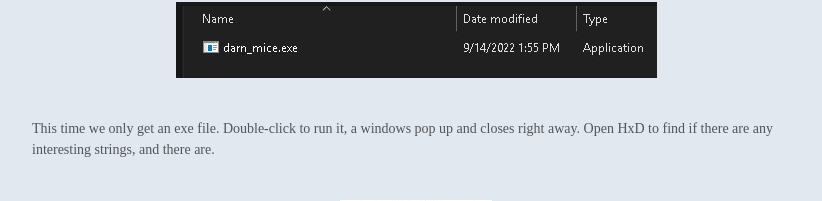
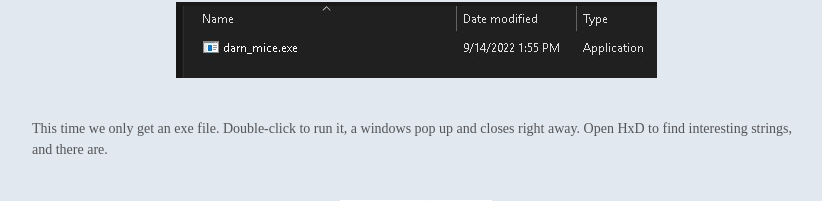
Before and after one commit to 0ji54n/0ji54n.github.io, a React (Create React App) app: page /works/flareon9/04 in a window 1280 px wide. Shown: the part 718-919 px from the top of the page, without its empty margins (224-1046 px from the left). Built offline with nearby package versions, Linux system fonts and the light colour scheme; a web font is replaced by a local one.

Commit message:
grammar fixing

```diff
--- a/src/main/darnmice.js
+++ b/src/main/darnmice.js
@@ -53,7 +53,7 @@ const Content = () =>{
             </Code>
             <Text marginTop="10" color={useColorModeValue('blackAlpha.700','white')} fontSize="14"><Highlight query="flare" styles={{color:"green.500"}}>Again, extract the file with the "flare" password.</Highlight></Text>
             <Img justifySelf="center" src={folder} alt="folder" marginTop="10"/>
-            <Text marginTop="10" color={useColorModeValue('blackAlpha.700','white')} fontSize="14">This time we only get an exe file. Double-click to run it, a windows pop up and closes right away. Open HxD to find if there are any interesting strings, and there are.</Text>
+            <Text marginTop="10" color={useColorModeValue('blackAlpha.700','white')} fontSize="14">This time we only get an exe file. Double-click to run it, a windows pop up and closes right away. Open HxD to find interesting strings, and there are.</Text>
             <Img justifySelf="center" src={HxD} alt="HxD" marginTop="10"/>
             <Text marginTop="10" color={useColorModeValue('blackAlpha.700','white')} fontSize="14">Next, open IDA to static analysis before throwing it into the debugger. We can see the cmp [ebp+argc], 2, if ZF is 0 then it'll just jump to loc_4011F0 and end the program.</Text>
             <Img justifySelf="center" src={IDA} alt="IDA" marginTop="10"/>
--- a/src/main/t8.js
+++ b/src/main/t8.js
@@ -41,7 +41,7 @@ const Content = () =>{
             textAlign="center" as="i" >FLARE FACT #823: Studies show that C++ Reversers have fewer friends on average than normal people do. That's
             why you're here, reversing this, instead of with them, because they don't exist.
             </Code>
-            <Text color={useColorModeValue('blackAlpha.700','white')} fontSize="14">Extract the zip file, this time we get an exe file and a pcap file. The Pcap file contains network traffic info so the best choice when we choose a program to open it is Wireshark for now.</Text>
+            <Text color={useColorModeValue('blackAlpha.700','white')} fontSize="14">Extract the zip file, this time we get an exe file and a pcap file. The pcap file contains network traffic info so the best choice when we choose a program to open it is Wireshark for now.</Text>
             <Img justifySelf="center" src={pcapfilepicture} alt="pcapfilepicture" marginTop="10"/>
             <Text  marginTop="10" color={useColorModeValue('blackAlpha.700','white')} fontSize="14">We don't need to care about SYN, ACK, and PSH, the interesting part is the HTTP POST method and the response from the server. Type "http" in the filter bar and there are only 4 lines left. Follow the HTTP stream of the first POST and the result is the picture below.</Text>
             <Img justifySelf="center" src={firsttcpstream} alt="firsttcpstream" marginTop="10"/>
@@ -54,7 +54,7 @@ const Content = () =>{
             <Img justifySelf="center" src={sleep} alt="sleep" marginTop="10"/>
             <Text  marginTop="10" color={useColorModeValue('blackAlpha.700','white')} fontSize="14">It compares the eax with F, after few research I know that the F will change depending on the first time we extract and open the file, and the eax value depends on the current day we open/debug the file. So if we open the file on a day not the same as the first day we open it, the Sleep function with 43200000 Millisecond = 12 hours will be called. We can change the system time or just patch the file later to make it still work normally.</Text>
             <Img justifySelf="center" src={hashgenerate} alt="hashgenerate" marginTop="10"/>
-            <Text  marginTop="10" color={useColorModeValue('blackAlpha.700','white')} fontSize="14"><Highlight query="Hash_generate" styles={{color:"yellow.500"}}>The return of the function with the comment "Hash_generate" will return a "random" value with 5 digits. Just remember it for now. Looking further down we see the string "FO9", trace to that string to know where else it has been called and it took me here.</Highlight></Text>
+            <Text  marginTop="10" color={useColorModeValue('blackAlpha.700','white')} fontSize="14"><Highlight query="Hash_generate" styles={{color:"yellow.500"}}>The return of function with comment "Hash_generate" will return a "random" value with 5 digits. Just remember it for now. Looking further down we see the string "FO9", trace to that string to know where else it has been called and it took me here.</Highlight></Text>
             <Img justifySelf="center" src={get5number} alt="get5number" marginTop="10"/>
             <Text  marginTop="10" color={useColorModeValue('blackAlpha.700','white')} fontSize="14">The function takes our current system time (Minute, second, millisecond), and does some math with it to generate the seed that will be used later in the rand function, the result is the 5 number we get. So that 5 number depends on our system time and... magic from the random function? Anyways, let's continue executing by pressing F9 until the packet is sent and check Wireshark.</Text>
             <Img justifySelf="center" src={firstdebugresponse} alt="firstdebugrespone" marginTop="10"/>
```
